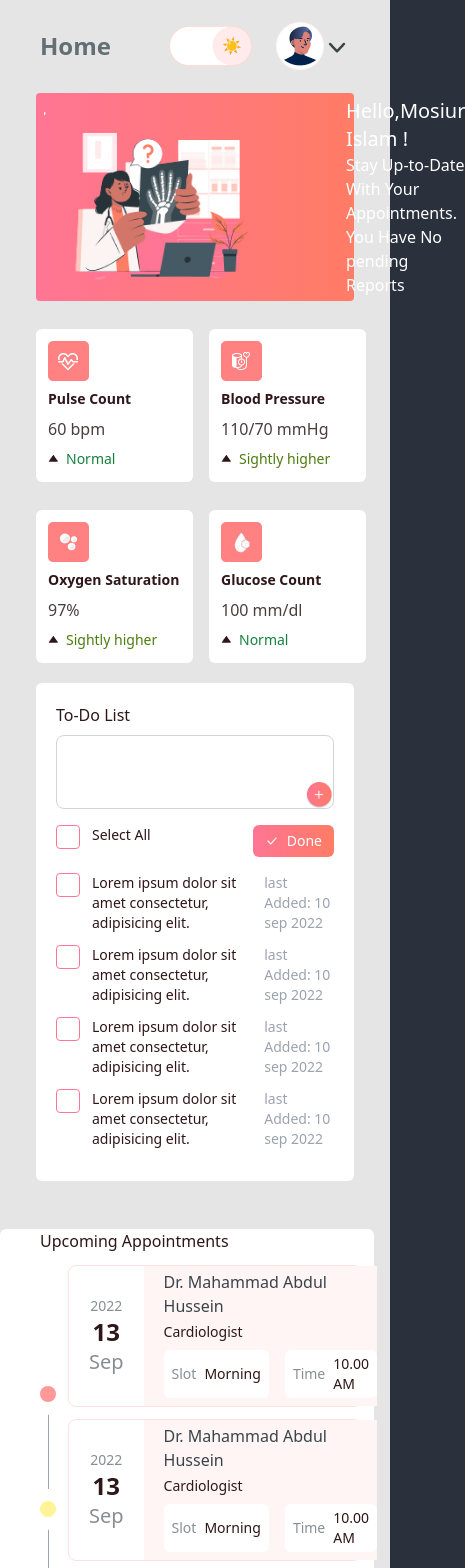
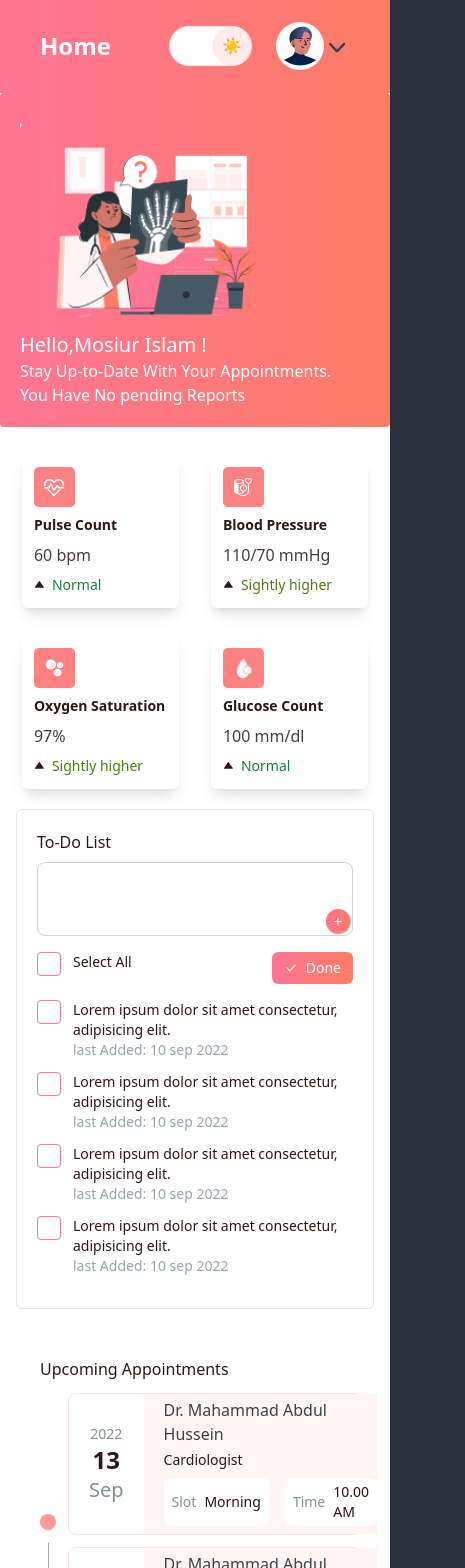
Before and after one commit to Moisur/Rainire-website-2, a React (Create React App) app: page / in a window 390 px wide. Shown: the top 1568 px of the page, 465 px wide, since content can reach past the window. Built offline with nearby package versions, Linux system fonts and the light colour scheme.

Commit message:
responsive style

```diff
--- a/src/Components/Home/Card.js
+++ b/src/Components/Home/Card.js
@@ -5,8 +5,8 @@ const Card = (props) => {
     const color = props.color;
     console.log(color);
     return (
-        <div className=' bg-white p-3 w-[157.11px]  md:w-[151px] h-[153px] md:h-[
-                147.58px] rounded-md'>
+        <div className=' bg-white p-3 w-[157.11px] mx-auto md:w-[151px] h-[153px] md:h-[
+                147.58px] rounded-md shadow-lg md:shadow-md'>
             <img src={props.img} alt="images" />
             <h1 className=' font-semibold text-sm text-left mt-2 text-neutral'>{props.title}</h1>
             <p className=' text-base font-medium text-[#4A3D3F] text-left my-2'>{props.info}</p>
--- a/src/Components/Home/Home.js
+++ b/src/Components/Home/Home.js
@@ -1,5 +1,4 @@
 import React from 'react';
-import bannarImg from '../../assect/Frame 4.png'
 import heartImg from '../../assect/Frame 2846.png'
 import pressureImg from '../../assect/Frame 2846 (1).png'
 import oxygenImg from '../../assect/Frame 2846 (2).png'
@@ -14,11 +13,11 @@ import Card from './Card';
 
 const Home = () => {
     return (
-        <div className=' w-full lg:h-[100%] h-fit   bg-[#E5E5E5] lg:flex justify-between'>
+        <div className=' w-full lg:h-[100%] h-fit   bg-white md:bg-[#E5E5E5] lg:flex justify-between'>
             <div className=''>
-                <div className=' px-9'>
-                    <div className='p-2 bg-gradient-to-r from-[#FF7594] to-[#FF7C65] w-full h-52 rounded flex justify-around items-center'>
-                        <img src={BannerImages} alt="BannerImages" />
+                <div className='md:px-9 '>
+                    <div className='p-5 md:p-2 bg-gradient-to-r from-[#FF7594] to-[#FF7C65] w-full  rounded md:flex justify-around items-center'>
+                        <img className='w-[400px] mx-auto md:w-0' src={BannerImages} alt="BannerImages" />
                         <div className='text-white '>
                             <h1 className='text-xl font-medium'>Hello,Mosiur Islam !</h1>
                             <p>Stay Up-to-Date With Your Appointments.</p>
@@ -26,7 +25,7 @@ const Home = () => {
                         </div>
                     </div>
                 </div>
-                <div className=' px-9 pt-7 grid grid-cols-2 md:grid-cols-4  gap-7'>
+                <div className='px-5 md:px-9 pt-7 grid grid-cols-2 md:grid-cols-4  gap-7'>
                     <Card img={heartImg} title='Pulse Count' info='60 bpm' text='Normal' color='text-green-700' />
                     <Card img={pressureImg} title='Blood Pressure' info='110/70 mmHg' text='Sightly higher' color='text-lime-700' />
                     <Card img={oxygenImg} title='Oxygen Saturation' info='97%' text='Sightly higher' color='text-lime-700' />
@@ -34,7 +33,9 @@ const Home = () => {
                 </div>
 
 
-                <div className=' bg-white mt-5 mx-9 rounded-md p-5 text-left lg:w-[680px] mb-12 lg:mb-0'>
+                <div className=' bg-white mt-5 mx-4  md:mx-9 rounded-md p-5 text-left lg:w-[680px] mb-12 lg:mb-0
+
+                border md:border-none'>
                     <h1 className=' text-base font-medium text-neutral'>To-Do List</h1>
                     <div className=' flex mb-2  py-2 items-center  relative'>
                         <textarea className="textarea textarea-bordered bg-primary w-full resize-none border-gray-300 "  ></textarea>
@@ -58,31 +59,43 @@ const Home = () => {
                         </button>
                     </div>
                     <div >
-                        <div className='flex text-neutral mb-3'>
+                        <div className='flex text-neutral mb-3 '>
                             <input type="checkbox" class="checkbox mr-3 rounded checkbox-secondary" />
+                            <div className='md:flex'>
                                 <p className=' text-sm font-medium font-neutral mr-2'>Lorem ipsum dolor sit amet consectetur, adipisicing elit.</p>
                                 <p className='text-sm font-medium text-gray-400'>last Added: 10 sep 2022</p>
                             </div>
+                        </div>
                         <div className=' flex text-neutral mb-3'>
-                            <input type="checkbox" class="checkbox mr-3 rounded checkbox-secondary" />
+                            <input type="checkbox" class="checkbox mr-3  rounded checkbox-secondary" />
+                            <div className='md:flex'>
                                 <p className=' text-sm font-medium font-neutral mr-2'>Lorem ipsum dolor sit amet consectetur, adipisicing elit.</p>
                                 <p className='text-sm font-medium text-gray-400'>last Added: 10 sep 2022</p>
                             </div>
+
+                        </div>
                         <div className=' flex text-neutral mb-3'>
+
                             <input type="checkbox" class="checkbox mr-3 rounded checkbox-secondary" />
-                            <p className=' text-sm font-medium font-neutral mr-2'>Lorem ipsum dolor sit amet consectetur, adipisicing elit.</p>
+                            <div className='md:flex'>
+                                <p className=' text-sm font-medium font-neutral md:mr-2'>Lorem ipsum dolor sit amet consectetur, adipisicing elit.</p>
                                 <p className='text-sm font-medium text-gray-400'>last Added: 10 sep 2022</p>
+                            </div>
+
                         </div>
                         <div className=' flex text-neutral mb-3'>
                             <input type="checkbox" class="checkbox mr-3 rounded checkbox-secondary" />
-                            <p className=' text-sm font-medium font-neutral mr-2'>Lorem ipsum dolor sit amet consectetur, adipisicing elit.</p>
+                            <div className='md:flex'>
+                                <p className=' text-sm font-medium font-neutral md:mr-2'>Lorem ipsum dolor sit amet consectetur, adipisicing elit.</p>
                                 <p className='text-sm font-medium text-gray-400'>last Added: 10 sep 2022</p>
+                            </div>
+
                         </div>
                     </div>
                 </div>
             </div>
             <div className='mr-4 mb-10'>
-                <div className='w-full bg-primary rounded-md lg:py-3 md:py-5 px-10 '>
+                <div className='w-92 mx-auto md:w-full bg-primary rounded-md lg:py-3 md:py-5 px-10 '>
                     <h1 className=' text-base mb-3 font-medium text-neutral text-left'>Upcoming Appointments</h1>
                     <div className=' flex items-center' >
                         <div className=' flex flex-col items-center lg:mr-6 mr-3'>
@@ -96,8 +109,6 @@ const Home = () => {
                             <hr className=' h-[75px] w-[1px]  bg-gray-400' />
 
                             <div className=' h-4 w-4 rounded-full bg-[#98C7FF] my-3'></div>
-
-
                         </div>
                         <div className=' w-full'>
                             <div className=' flex border border-red-100 rounded-lg mb-3 w-full'>
@@ -189,17 +200,38 @@ const Home = () => {
                         </div>
                     </div>
                 </div>
-                <div className=' mt-6 bg-white rounded-md py-3 px-10'>
+                {/* =========================================================
+                                            Covid-19 Updates Area
+                    ========================================================= */}
+                <div className=' m-6 bg-white rounded-md py-3 px-5 md:px-10 border md:border-none '>
                     <div className=' flex justify-between'>
-                        <h1 className=' text-sm font-medium text-neutral'>Covid-19 Updates</h1>
+                        <h1 className=' text-sm font-medium md:text-neutral text-[#FF7594]'>Covid-19 Updates</h1>
                         <div>
                             <h1 className=' text-sm font-medium text-neutral'>10 September 2022</h1>
                             <p className=' text-sm text-[#8A8686]'>Thursday 10:00:00 AM</p>
                         </div>
                     </div>
-                    <div className=' flex items-center justify-between'>
-                        <img src={docImg} alt="Doctor images" />
-                        <img src={OfferImg} alt="Doctor images" />
+                    <div className=' md:flex items-center justify-between text-center'>
+                        <img className='w-300px mx-auto mb-10 md:0' src={docImg} alt="Doctor images" />
+                        <img className='hidden md:block' src={OfferImg} alt="Doctor images" />
+                        <div className='bg-gradient-to-r from-[#FF7594] to-[#FF7C65] w-[210px] mx-auto p-2 text-center text-white rounded-md block md:hidden'>
+                            <div className='mt-10'>
+                                <p className=''>Infection Number</p>
+                                <h1 className='text-4xl font-bold mt-4 '>500</h1>
+                            </div>
+                            <div className='mt-10'>
+                                <p className=''>Infection Rate</p>
+                                <h1 className='text-4xl font-bold mt-4 '>10%</h1>
+                            </div>
+                            <div className='mt-10'>
+                                <p className=''>Total Infection </p>
+                                <h1 className='text-4xl font-bold mt-4 '>500,000</h1>
+                            </div>
+                            <div className='mt-10'>
+                                <p className=''> Number of Death</p>
+                                <h1 className='text-4xl font-bold mt-4 '>20</h1>
+                            </div>
+                        </div>
                     </div>
                 </div>
             </div>
--- a/src/Components/Navbar/TopNav.js
+++ b/src/Components/Navbar/TopNav.js
@@ -4,20 +4,17 @@ import toggleSun from '../../assect/Toggle button.png'
 import UserImage from '../../assect/Frame 2696.png'
 
 const TopNav = () => {
-    // const path = window.location.pathname;
     const location = useLocation();
     const path = location.pathname;
     console.log(path);
     return (
-        <div className=' bg-[#E5E5E5] h-[11vh] w-full flex justify-between items-center px-10  transform ease-in-out transition duration-500'>
-            <div>
-
-                <p className=' text-2xl font-semibold text-[#646F75]'>{`${path == '/' ? `Home` : ''}`}</p>
-                <p className=' text-2xl font-semibold text-[#646F75]'>{`${path == '/patientProfile' ? 'Patient Profile' : ''}`}</p>
-                <p className=' text-2xl font-semibold text-[#646F75]'>{`${path == '/appointments' ? `Appointments` : ''}`}</p>
-                <p className=' text-2xl font-semibold text-[#646F75]'>{`${path == '/medicalHistory' ? `Medical History` : ''}`}</p>
-                <p className=' text-2xl font-semibold text-[#646F75]'>{`${path == '/settings' ? `Settings` : ''}`}</p>
-
+        <div className={`md:bg-[#E5E5E5]  bg-gradient-to-r from-[#FF7594] to-[#FF7C65] h-[11vh] w-full flex justify-between items-center px-10  transform ease-in-out transition duration-500`}>
+            <div className='text-white md:text-[#646F75]'>
+                <p className=' text-2xl font-semibold '>{`${path == '/' ? `Home` : ''}`}</p>
+                <p className=' text-2xl font-semibold '>{`${path == '/patientProfile' ? 'Patient Profile' : ''}`}</p>
+                <p className=' text-2xl font-semibold '>{`${path == '/appointments' ? `Appointments` : ''}`}</p>
+                <p className=' text-2xl font-semibold '>{`${path == '/medicalHistory' ? `Medical History` : ''}`}</p>
+                <p className=' text-2xl font-semibold '>{`${path == '/settings' ? `Settings` : ''}`}</p>
             </div>
             <div className=' flex items-center'>
                 <img src={toggleSun} alt="Go to sun" />
```
Also changed, not shown: firebase.json (added), 1 other file (tests, documents, lock files or other folders). Lines whose indentation alone changed are shown as unchanged.
